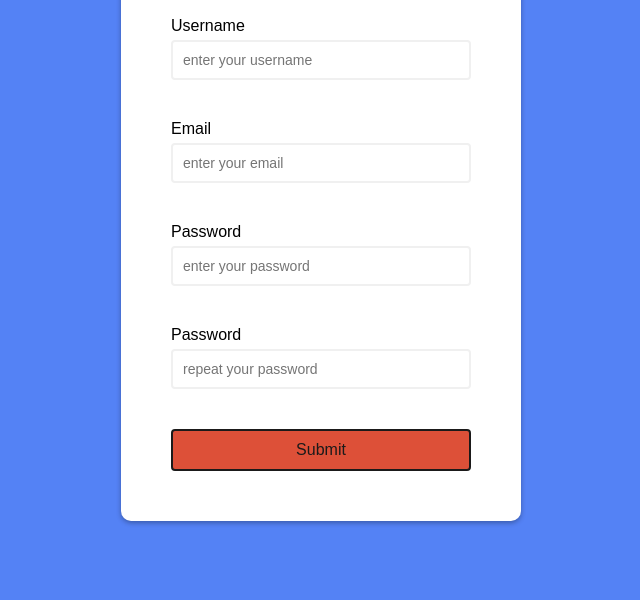
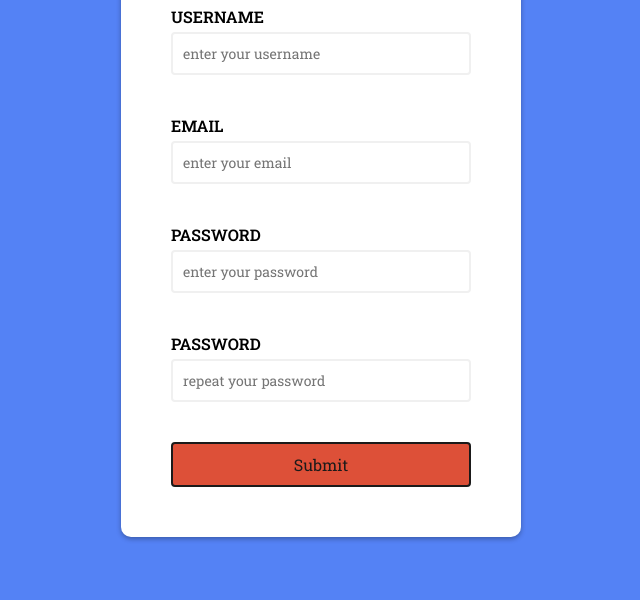
Before and after one commit to kimicasamina/form-validation, a plain HTML site: page index.html in a window 1280 px wide. Shown: the part 200-800 px from the top of the page, without its empty margins (319-959 px from the left). Drawn offline with Linux system fonts and the light colour scheme.

Commit message:
changed font-family

```diff
--- a/index.html
+++ b/index.html
@@ -4,10 +4,12 @@
     <meta charset="UTF-8" />
     <meta http-equiv="X-UA-Compatible" content="IE=edge" />
     <meta name="viewport" content="width=device-width, initial-scale=1.0" />
-    <!-- <link
+    <link rel="preconnect" href="https://fonts.googleapis.com" />
+    <link rel="preconnect" href="https://fonts.gstatic.com" crossorigin />
+    <link
+      href="https://fonts.googleapis.com/css2?family=Roboto+Slab:wght@400;500;600;700&display=swap"
       rel="stylesheet"
-      href="https://cdnjs.cloudflare.com/ajax/libs/font-awesome/4.7.0/css/font-awesome.min.css"
-    /> -->
+    />
 
     <!-- <link
       rel="stylesheet"
--- a/styles.css
+++ b/styles.css
@@ -11,7 +11,7 @@ body {
   justify-content: center;
   align-items: center;
   min-height: 100vh;
-  font-family: sans-serif;
+  font-family: 'Roboto Slab', serif;
 }
 
 .container {
@@ -38,6 +38,8 @@ body {
 .form-control label {
   display: inline-block;
   margin-bottom: 5px;
+  font-weight: 600;
+  text-transform: uppercase;
 }
 .form-control input {
   border: solid 2px #f0f0f0;
```
